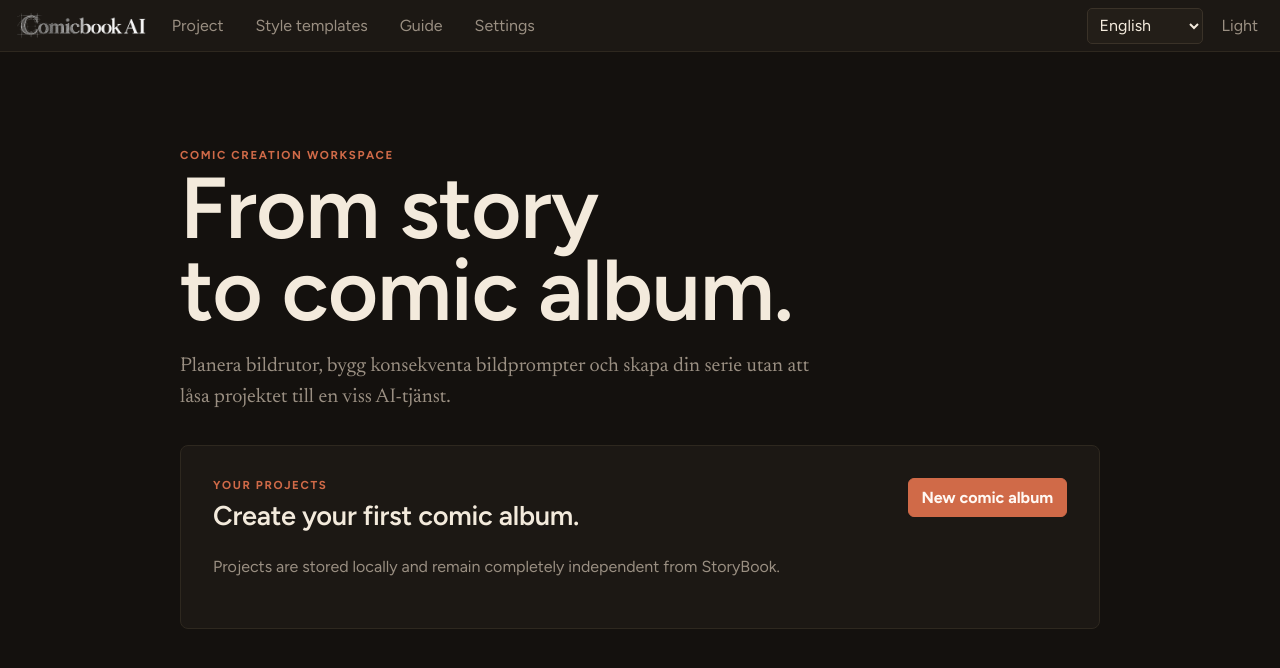
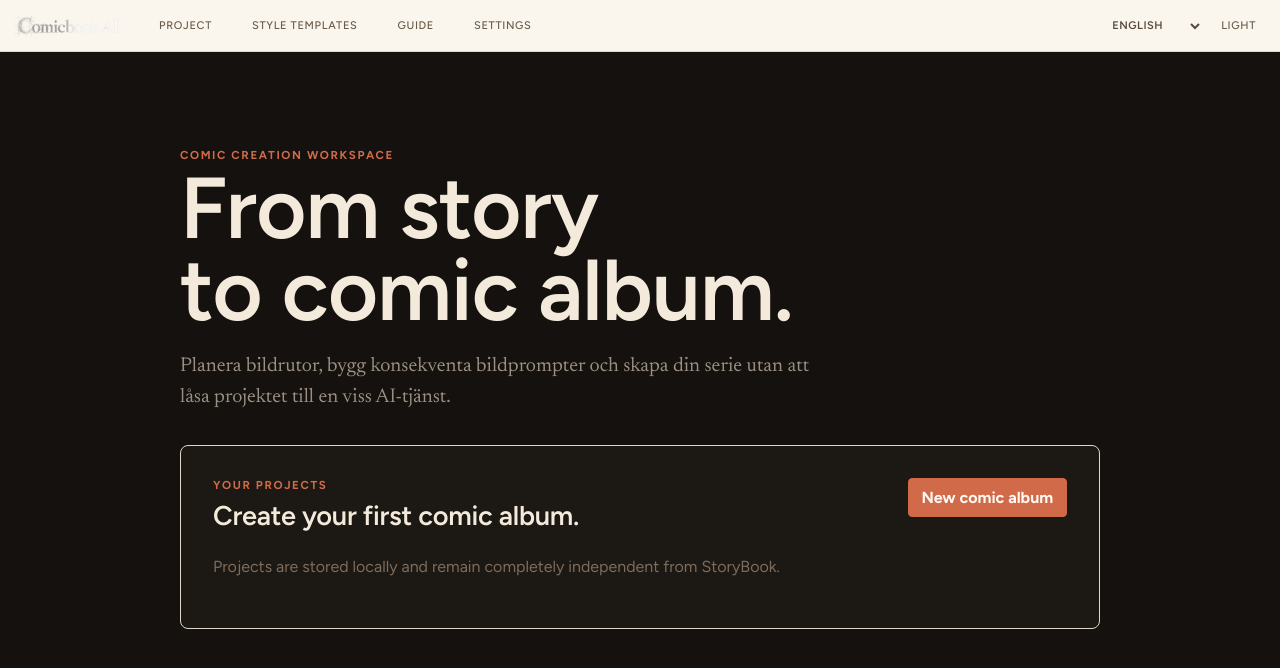
Before and after one commit to kaampi/Comic, a React (Vite) app: page / in a window 1280 px wide. Shown: the top 668 px of the page. Built offline with nearby package versions, Linux system fonts and the light colour scheme.

Commit message:
Refine topbar and project navigation toward StoryBook

```diff
--- a/src/styles.css
+++ b/src/styles.css
@@ -939,3 +939,191 @@ h2 { margin: 0; font-size: 1.05rem; }
 .page-planner{
   background:rgb(250,245,237);
 }
+
+/* StoryBook-like top chrome and navigation */
+.topbar{
+  min-height:44px;
+  padding:0 14px;
+  border-bottom:1px solid rgb(226,214,198);
+  background:rgb(250,245,237);
+  box-shadow:none;
+}
+.brand{
+  padding:0;
+  margin-right:10px;
+}
+.brand-logo{
+  height:22px;
+}
+.top-menu{
+  display:flex;
+  align-items:center;
+}
+.topbar>.text-button,
+.top-menu>.text-button,
+.top-chrome .text-button{
+  border:0;
+  background:transparent;
+  color:rgb(106,91,73);
+  padding:13px 10px;
+  border-radius:0;
+  font-family:var(--font-ui);
+  font-size:11px;
+  font-weight:500;
+  letter-spacing:.06em;
+  text-transform:uppercase;
+}
+.topbar>.text-button:hover,
+.top-menu>.text-button:hover,
+.top-chrome .text-button:hover{
+  color:rgb(42,34,24);
+  background:transparent;
+}
+.top-chrome{
+  margin-left:auto;
+  gap:8px;
+}
+.locale-select select{
+  min-height:28px;
+  border:0;
+  background:transparent;
+  padding:0 20px 0 6px;
+  color:rgb(88,73,58);
+  font-size:11px;
+  font-weight:600;
+  letter-spacing:.05em;
+  text-transform:uppercase;
+  box-shadow:none;
+}
+.theme-toggle{
+  min-width:auto;
+}
+
+/* Left project navigator: flatter, editorial and denser */
+.project-sidebar{
+  padding:18px 12px;
+  gap:13px;
+  border-right:1px solid rgb(226,214,198);
+}
+.project-sidebar-head{
+  padding:0 6px 12px;
+}
+.project-sidebar-head .eyebrow{
+  font-size:9px;
+  letter-spacing:.12em;
+  color:rgb(154,136,113);
+}
+.project-sidebar-head h2{
+  font-size:17px;
+  line-height:1.15;
+}
+.project-sidebar-head .quiet{
+  font-family:"Newsreader", Georgia, serif;
+  font-size:12px;
+  color:rgb(123,107,89);
+}
+.project-side-nav{
+  gap:0;
+}
+.project-side-nav button{
+  position:relative;
+  border-radius:0;
+  padding:8px 8px 8px 14px;
+  color:rgb(91,77,62);
+  font-size:13px;
+  font-weight:400;
+}
+.project-side-nav button:hover{
+  background:rgb(246,238,226);
+}
+.project-side-nav button.is-active{
+  background:rgb(239,230,216);
+  box-shadow:none;
+  color:rgb(42,34,24);
+}
+.project-side-nav button.is-active::before{
+  content:"";
+  position:absolute;
+  left:0;
+  top:7px;
+  bottom:7px;
+  width:2px;
+  background:rgb(197,95,62);
+}
+.adaptation-side-nav{
+  gap:0;
+  margin-top:-6px;
+  padding:4px 0 6px 13px;
+  border-left:0;
+}
+.adaptation-side-nav button{
+  grid-template-columns:18px 1fr;
+  gap:6px;
+  padding:6px 7px;
+  border-radius:0;
+  font-size:11px;
+  color:rgb(135,118,99);
+}
+.adaptation-side-nav button span{
+  width:auto;
+  height:auto;
+  border:0;
+  border-radius:0;
+  font-family:"Newsreader", Georgia, serif;
+  font-size:11px;
+  color:rgb(165,144,119);
+}
+.adaptation-side-nav button.is-active{
+  background:transparent;
+  color:rgb(42,34,24);
+}
+.adaptation-side-nav button.is-active span{
+  border:0;
+  color:rgb(197,95,62);
+}
+.project-sidebar-style{
+  font-size:11px;
+  letter-spacing:.05em;
+  text-transform:uppercase;
+  color:rgb(123,107,89);
+}
+
+/* General editorial spacing */
+.section-heading{
+  align-items:flex-end;
+}
+.section-heading .eyebrow{
+  margin-bottom:3px;
+  font-size:9px;
+  letter-spacing:.12em;
+  color:rgb(154,136,113);
+}
+.section-heading h2{
+  margin:0;
+}
+.quiet{
+  color:rgb(126,109,91);
+}
+.text-button{
+  border-radius:3px;
+}
+.primary-button{
+  border-radius:4px;
+  box-shadow:none;
+}
+
+/* Cards and work panels flatter, closer to StoryBook */
+.workspace-card,
+.entity-card,
+.panel-editor,
+.page-sidebar,
+.page-planner,
+.manuscript-main,
+.scene-sidebar{
+  box-shadow:none;
+  border-color:rgb(226,214,198);
+}
+.entity-card,
+.panel-editor{
+  border-radius:5px;
+}
```
